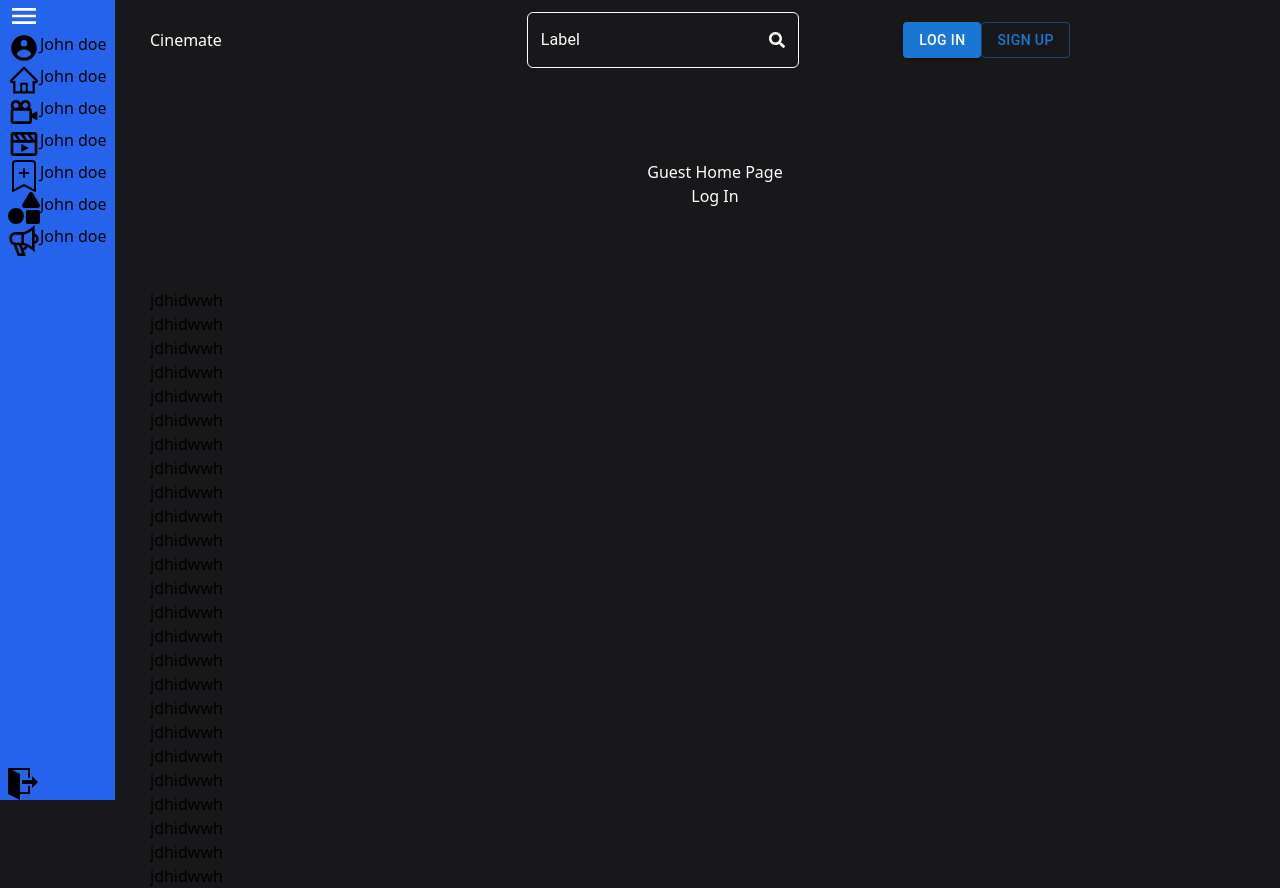
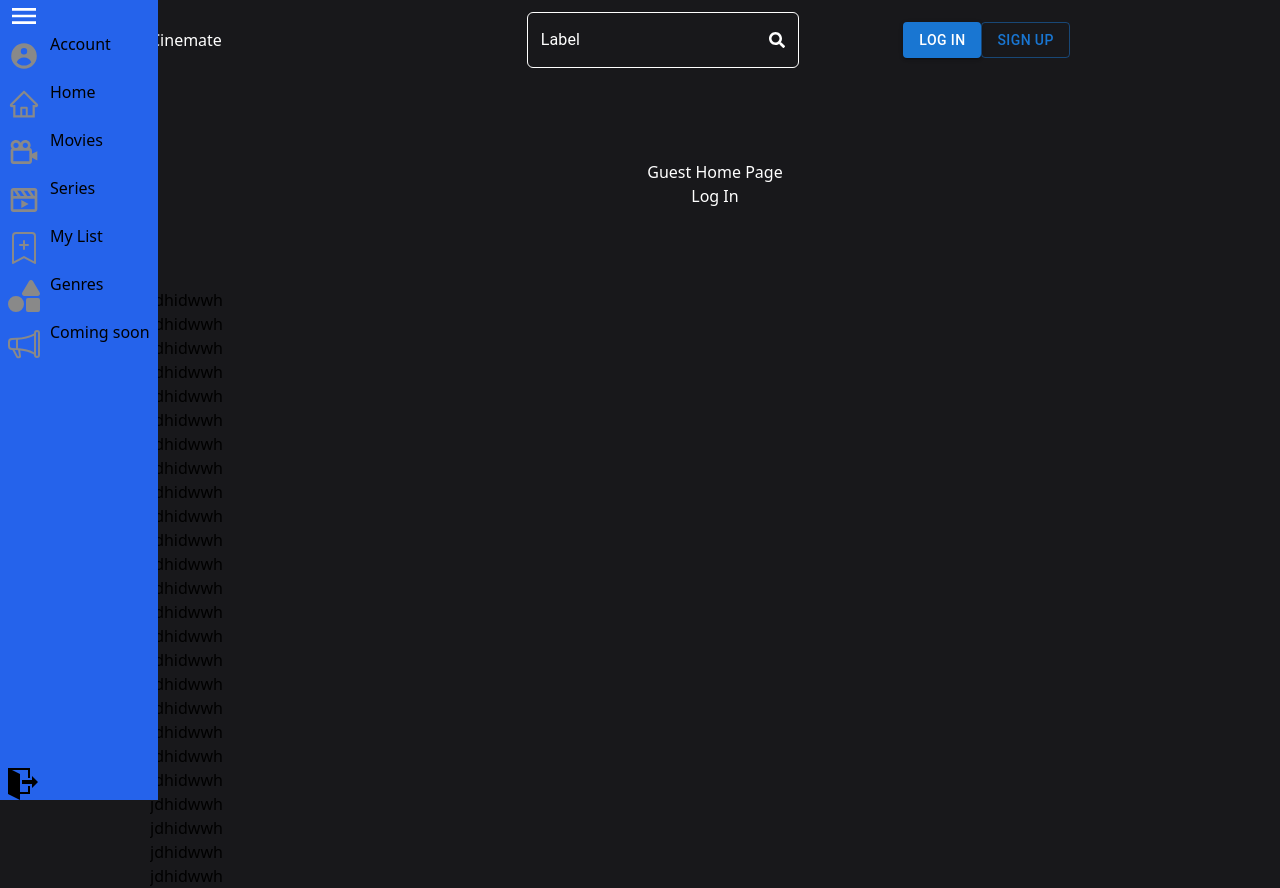
Before and after one commit to AdamAzuddin/cinemate, a Next.js app: page / in a window 1280 px wide. Both pictures are taken after a click on the icon 24 px from the left and 16 px from the top of the page. Built offline with nearby package versions, Linux system fonts and the light colour scheme; no server answers.

Commit message:
styled sidebar

```diff
--- a/components/Sidebar.tsx
+++ b/components/Sidebar.tsx
@@ -8,43 +8,44 @@ import { FaShapes } from "react-icons/fa";
 import { ImExit } from "react-icons/im";
 import { HiUserCircle } from "react-icons/hi";
 import { IoMdMenu } from "react-icons/io";
+import { BsMegaphone } from "react-icons/bs";
 
 interface Props {
   isSidebarOpen: boolean;
-  setIsSideBarOpen: ()=> void;
+  setIsSideBarOpen: () => void;
 }
 
-const Sidebar: React.FC<Props> = ({isSidebarOpen, setIsSideBarOpen}) => {
+const Sidebar: React.FC<Props> = ({ isSidebarOpen, setIsSideBarOpen }) => {
   return (
     <div className={`h-screen bg-blue-600 px-2 flex flex-col`}>
-      <IoMdMenu size={32} color="white" onClick={setIsSideBarOpen}/>
+      <IoMdMenu size={32} color="white" onClick={setIsSideBarOpen} />
       <div className="flex">
-          <HiUserCircle size={32}/>
-          {isSidebarOpen && <span>John doe</span>}
+        <HiUserCircle size={32} color="#898989" className="my-2" />
+        {isSidebarOpen && <span>Account</span>}
       </div>
       <div className="flex">
-          <AiOutlineHome size={32}/>
-          {isSidebarOpen && <span>John doe</span>}
+        <AiOutlineHome size={32} color="#898989" className="my-2" />
+        {isSidebarOpen && <span>Home</span>}
       </div>
       <div className="flex">
-          <BiCameraMovie size={32}/>
-          {isSidebarOpen && <span>John doe</span>}
+        <BiCameraMovie size={32} color="#898989" className="my-2" />
+        {isSidebarOpen && <span>Movies</span>}
       </div>
       <div className="flex">
-          <BiMoviePlay  size={32}/>
-          {isSidebarOpen && <span>John doe</span>}
+        <BiMoviePlay size={32} color="#898989" className="my-2" />
+        {isSidebarOpen && <span>Series</span>}
       </div>
       <div className="flex">
-          <BsBookmarkPlus  size={32}/>
-          {isSidebarOpen && <span>John doe</span>}
+        <BsBookmarkPlus size={32} color="#898989" className="my-2" />
+        {isSidebarOpen && <span>My List</span>}
       </div>
       <div className="flex">
-          <FaShapes size={32}/>
-          {isSidebarOpen && <span>John doe</span>}
+        <FaShapes size={32} color="#898989" className="my-2" />
+        {isSidebarOpen && <span>Genres</span>}
       </div>
       <div className="flex">
-          <GrAnnounce size={32}/>
-          {isSidebarOpen && <span>John doe</span>}
+        <BsMegaphone size={32} color="#898989" className="my-2" />
+        {isSidebarOpen && <span>Coming soon</span>}
       </div>
       <div className="mt-auto">
         <div className="flex bottom-0 absolute">
--- a/styles/globals.css
+++ b/styles/globals.css
@@ -15,3 +15,6 @@ body{
 html {
     @apply h-full
 }
+span {
+    margin-left: 10px;
+}
```
Lines whose indentation alone changed are shown as unchanged.
